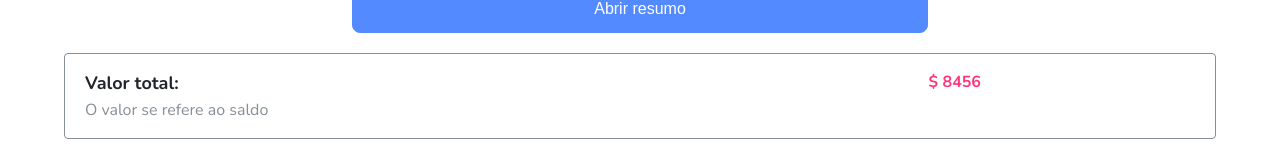
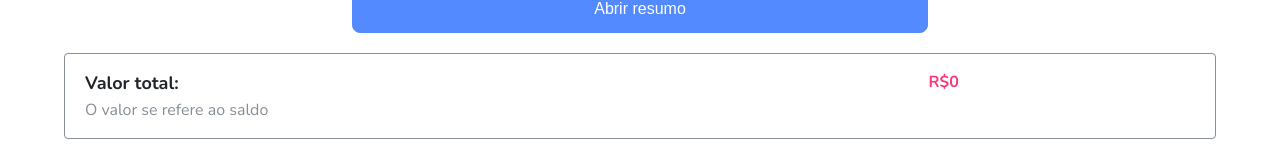
Before and after one commit to cesarrafaeljunior/finances_control, a React (Create React App) app: page / in a window 1280 px wide. Both pictures are taken after a click on the button "Iniciar". Shown: the part 553-721 px from the top of the page. Built offline with nearby package versions, Linux system fonts and the light colour scheme.

Commit message:
Feat: totalMoney render

```diff
--- a/src/components/Button/index.jsx
+++ b/src/components/Button/index.jsx
@@ -12,9 +12,9 @@ export const ButtonDefault = ({ children, func }) => {
   );
 };
 
-export const ButtonForm = ({ children }) => {
+export const ButtonForm = ({ children, func }) => {
   return (
-    <button type="submit" className="buttonForm">
+    <button type="submit" className="buttonForm" onClick={func}>
       {children}
     </button>
   );
--- a/src/components/Dashboard/index.jsx
+++ b/src/components/Dashboard/index.jsx
@@ -29,7 +29,7 @@ export const Dashboard = ({ setLogged }) => {
         )}
         <Form setList={setTransation} />
         <Button func={openModal}>Abrir resumo</Button>
-        <TotalMoney />
+        <TotalMoney listTransation={listTransation} />
         {/* <FinancialList/> */}
       </Main>
     </>
--- a/src/components/Form/index.jsx
+++ b/src/components/Form/index.jsx
@@ -54,7 +54,7 @@ export const Form = ({ setList }) => {
           </select>
         </div>
       </div>
-      <ButtonForm type="submit"> Inserir valor</ButtonForm>
+      <ButtonForm type="submit">Inserir valor</ButtonForm>
     </form>
   );
 };
--- a/src/components/TotalMoney/index.jsx
+++ b/src/components/TotalMoney/index.jsx
@@ -1,12 +1,16 @@
 import "./style.css";
-export const TotalMoney = () => {
+export const TotalMoney = ({ listTransation }) => {
+  const total = listTransation.reduce((valAnt, acc) => {
+    return Number(acc.valueInput) + Number(valAnt);
+  }, 0);
+
   return (
     <section className="Section__Total__Money">
       <div>
         <h3>Valor total:</h3>
         <p>O valor se refere ao saldo</p>
       </div>
-      <h2>$ 8456</h2>
+      <h2>R${total}</h2>
     </section>
   );
 };
```
